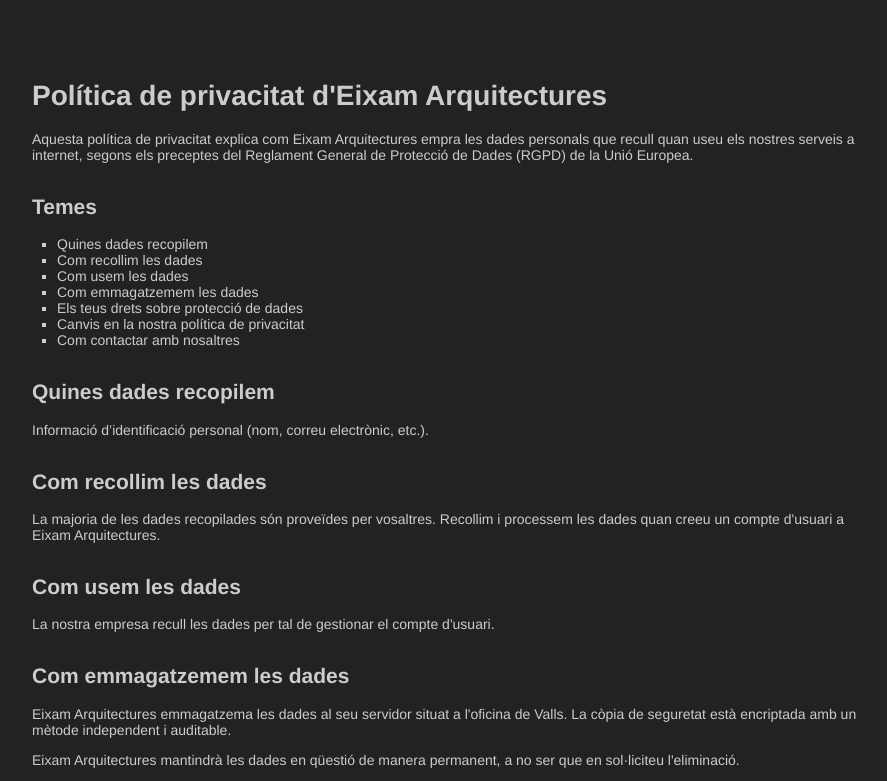
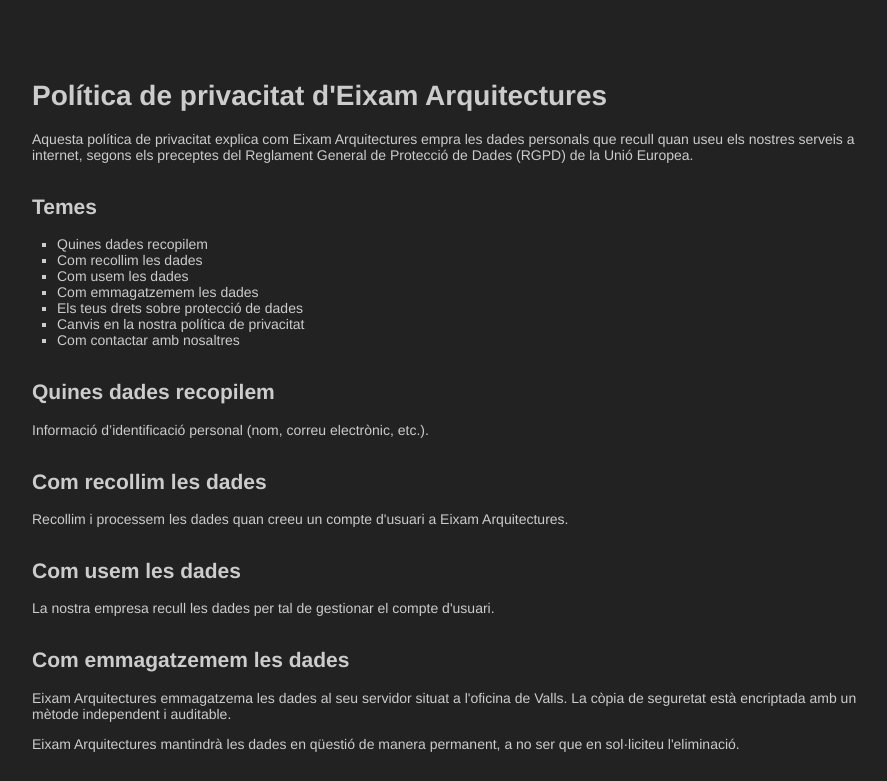
Before and after one commit to jordibalcellss/eixam-pp, a plain HTML site: page index.html in a window 1280 px wide. Shown: the top 781 px of the page, without its empty margins (18-905 px from the left). Drawn offline with Linux system fonts and the light colour scheme.

Commit message:
canvi a com recollim les dades

```diff
--- a/index.html
+++ b/index.html
@@ -28,8 +28,7 @@
       <h2>Quines dades recopilem</h2>
       <p>Informació d’identificació personal (nom, correu electrònic, etc.).</p>
       <h2>Com recollim les dades</h2>
-      <p>La majoria de les dades recopilades són proveïdes per vosaltres. Recollim i processem
-      les dades quan creeu un compte d'usuari a Eixam Arquitectures.</p>
+      <p>Recollim i processem les dades quan creeu un compte d'usuari a Eixam Arquitectures.</p>
       <h2>Com usem les dades</h2>
       <p>La nostra empresa recull les dades per tal de gestionar el compte d'usuari.</p>
       <h2>Com emmagatzemem les dades</h2>
```
